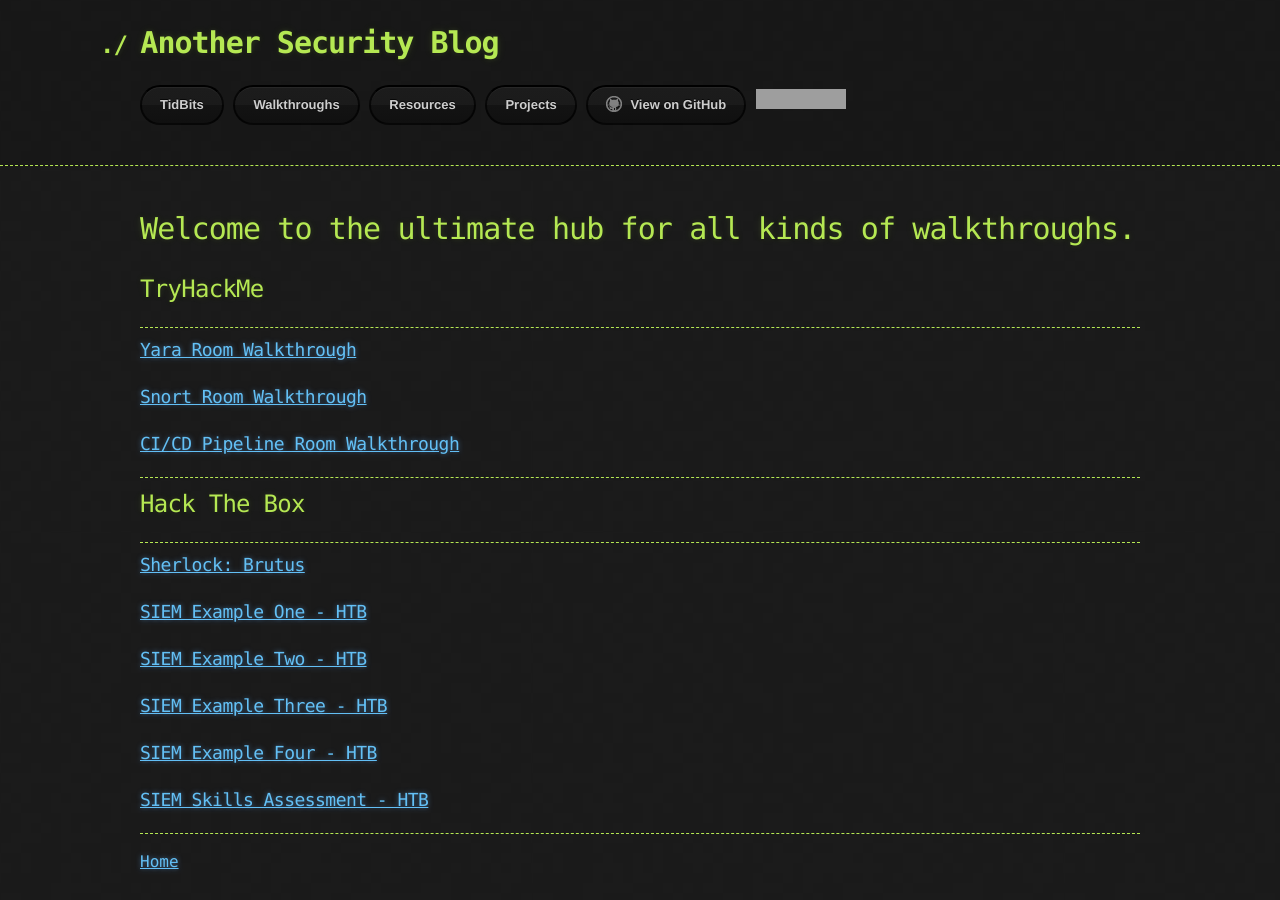
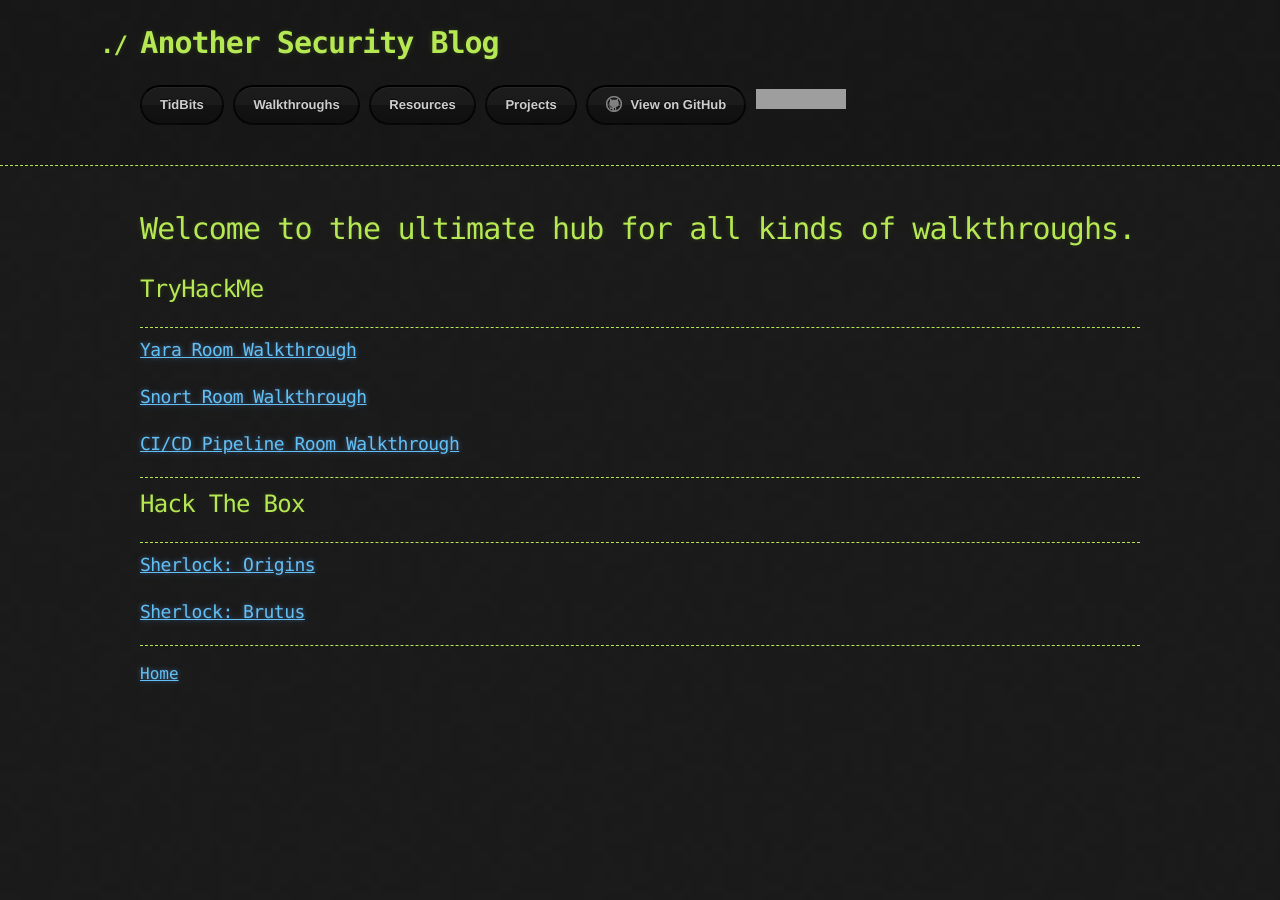
Before and after one commit to CyberCasquatch/cybercasquatch.github.io, a Jekyll site: the page built from Walkthrough-Main.md, in a window 1280 px wide. Built offline with Jekyll 4.4.1, drawn with Linux system fonts in a browser that asks for light colours; the repository's description, which GitHub fills in, is left out; grey boxes are pictures that could not be loaded.

Commit message:
Update Walkthrough-Main.md

```diff
--- a/Walkthrough-Main.md
+++ b/Walkthrough-Main.md
@@ -17,12 +17,8 @@
 
 ## Hack The Box
 * * *
+### [Sherlock: Origins](_posts/Walkthroughs/2025-05-11-origins-sherlock.md)
 ### [Sherlock: Brutus](_posts/Walkthroughs/2025-05-11-brutus-sherlock.md)
-### [SIEM Example One - HTB](_posts/Walkthroughs/2025-01-01-SIEMExampleOne-HTB.markdown)
-### [SIEM Example Two - HTB](_posts/Walkthroughs/2025-01-01-SIEMExampleTwo-HTB.markdown)
-### [SIEM Example Three - HTB](_posts/Walkthroughs/2025-01-01-SIEMExampleThree-HTB.markdown)
-### [SIEM Example Four - HTB](_posts/Walkthroughs/2025-01-01-SIEMExampleFour-HTB.markdown)
-### [SIEM Skills Assessment - HTB](_posts/Walkthroughs/2025-01-01-SIEMSkillsAssessment-HTB.markdown)
 * * *
 
 [Home](./index.md)
```
